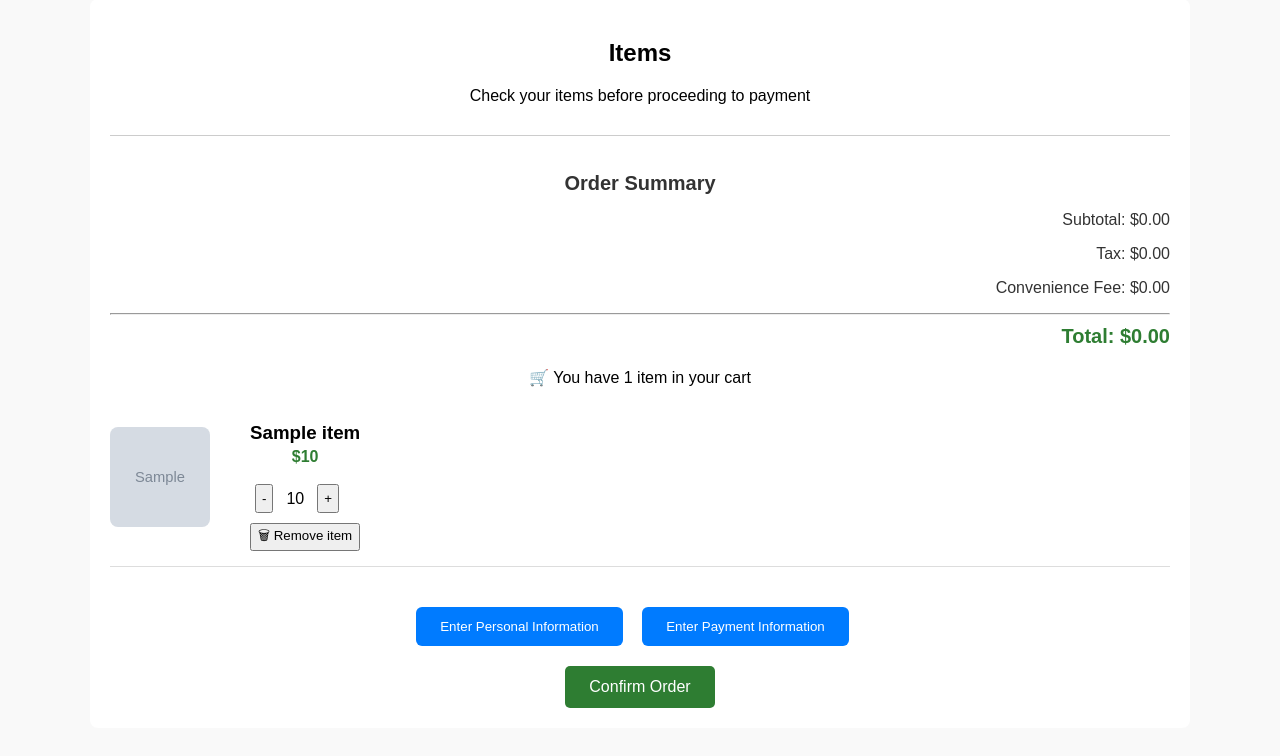
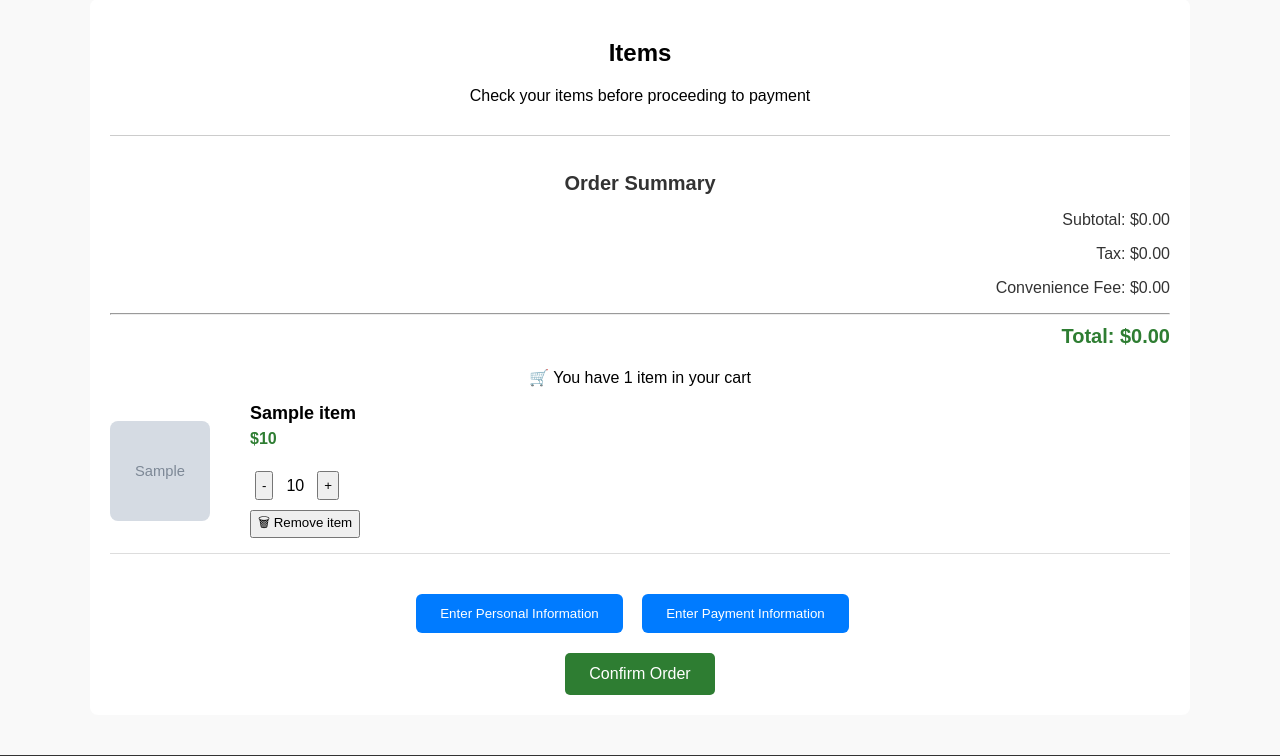
Before and after one commit to sudocanttype/CS-3354.002-Team-5, a Flask app: template templates/checkout.html in a window 1280 px wide. Shown: the part 149-905 px from the top of the page. Run offline with Flask 3, Linux system fonts and the light colour scheme; the template is opened without the code that fills it: most values are stand-ins (such as "Sample title", 1, 10 or a date in 2020); grey boxes marked "Sample" are stand-in pictures.

Commit message:
Made visual changes to spacing in checkout and orders page

```diff
--- a/templates/checkout.html
+++ b/templates/checkout.html
@@ -11,6 +11,27 @@
 -->
 <!DOCTYPE html>
 <style>
+
+    .checkout-container .price {
+    margin-top: 4px;
+    color: #2e7d32;
+    font-weight: bold;
+    font-size: 16px;
+    text-align: left;
+  }
+
+  .checkout-container .title-price {
+    display: flex;
+    flex-direction: column;
+    justify-content: flex-start;
+    min-height: 48px;
+  }
+
+  .checkout-container .title-price h3 {
+    font-size: 18px;
+    margin: 0;
+  }
+
     .quantity-control {
         display: flex;
         align-items: center;
@@ -31,17 +52,26 @@
     }
 
     .title-price {
-        margin-bottom: 8px;
+    min-height: 48px; /* Ensures consistent height even for long names */
+    display: flex;
+    flex-direction: column;
+    gap: 6px;  /* Adds space between product name and price */
+    margin-bottom: 10px;
 }
 
 .title-price h3 {
     margin-bottom: 4px;
+    white-space: nowrap;
+    overflow: hidden;
+    text-overflow: ellipsis;
+    max-width: 200px; /* Or whatever fits your layout */
 }
 
-    .price {
+.title-price .price {
+    font-size: 16px;
     font-weight: bold;
     color: #2e7d32;
-        margin: 4px 0 0 0;
+    margin: 0;
 }
 
     .quantity-control {
```
Also changed, not shown: templates/myorders.html (+25 -1 lines). Lines whose indentation alone changed are shown as unchanged.
